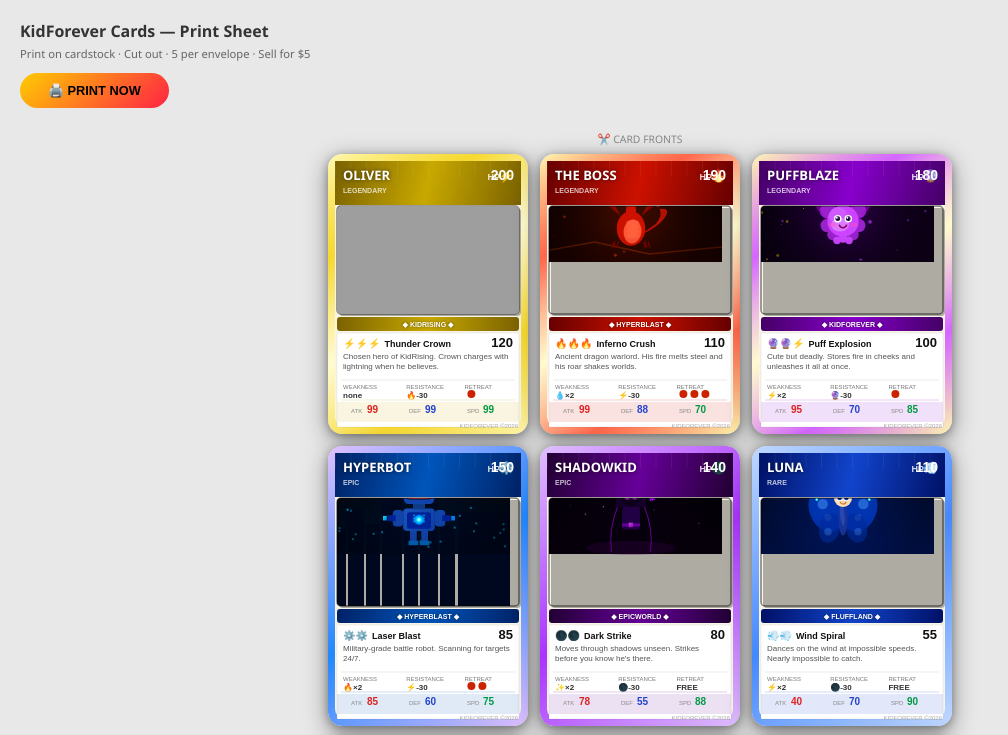
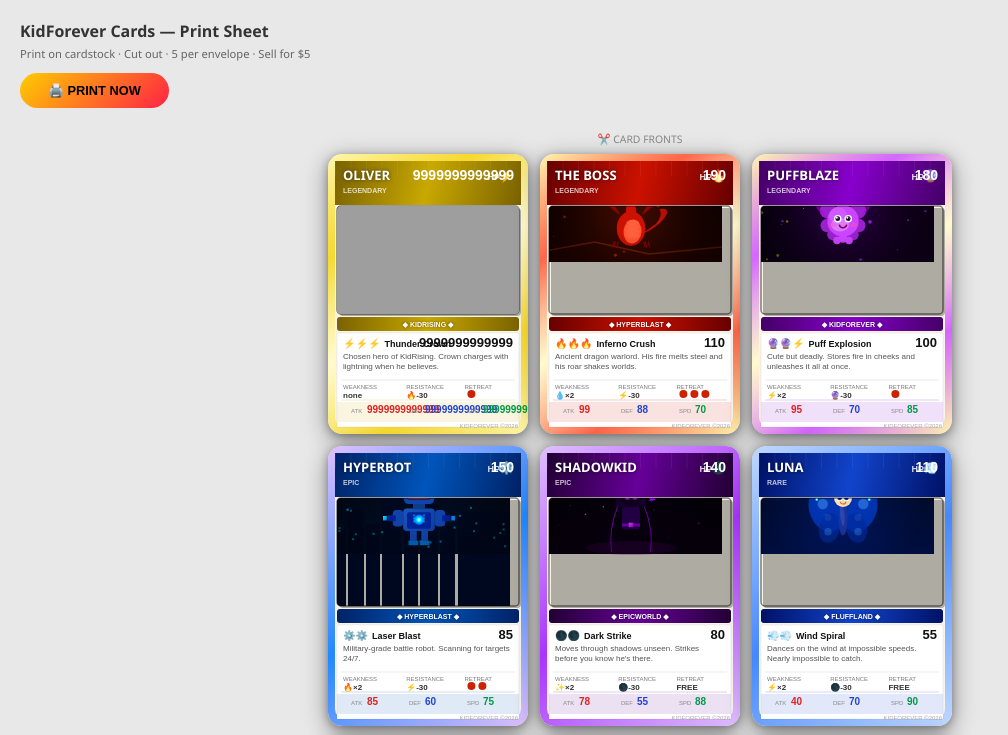
Before and after one commit to oliveryvo-cmd/kidforever-cards, a plain HTML site: page print.html in a window 1280 px wide. Shown: the top 735 px of the page, without its empty margins (0-1008 px from the left). Drawn offline with Linux system fonts and the light colour scheme.

Commit message:
Set Oliver stats to 9999999999999

```diff
--- a/print.html
+++ b/print.html
@@ -30,8 +30,8 @@ canvas{display:block;}
 <div class="sheet" id="backs"></div>
 <script>
 const CARDS = [
-  { name:"OLIVER", world:"KIDRISING", rarity:"LEGENDARY", hp:200, type:"⚡",
-    atk:99,def:99,spd:99, move:"Thunder Crown", moveCost:"⚡⚡⚡", moveDmg:120,
+  { name:"OLIVER", world:"KIDRISING", rarity:"LEGENDARY", hp:9999999999999, type:"⚡",
+    atk:9999999999999,def:9999999999999,spd:9999999999999, move:"Thunder Crown", moveCost:"⚡⚡⚡", moveDmg:9999999999999,
     weak:"none", resist:"🔥-30", retreat:1,
     typeColor:"#c8a800", typeDark:"#7a6200", typeMid:"#f5d000",
     desc:"Chosen hero of KidRising. Crown charges with lightning when he believes.",
```
